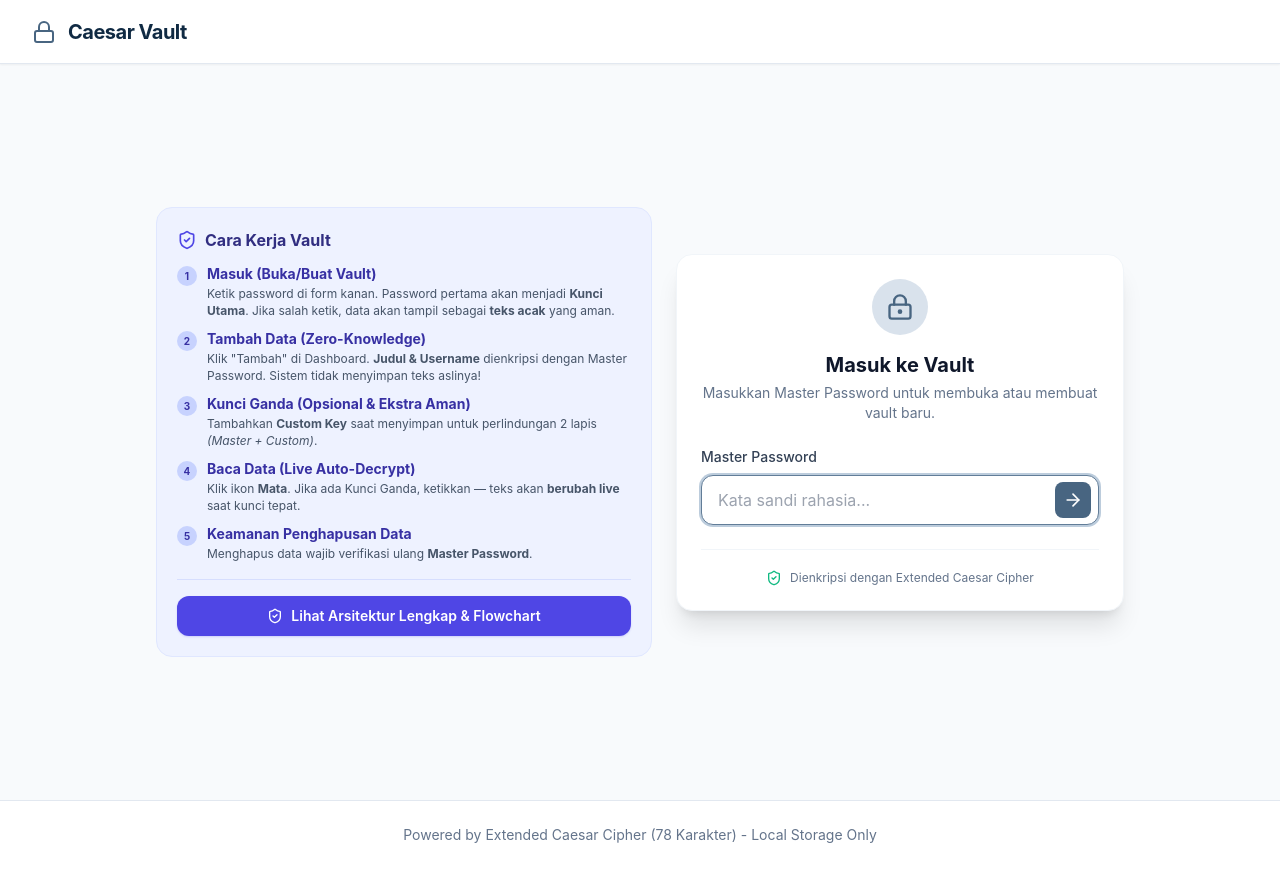
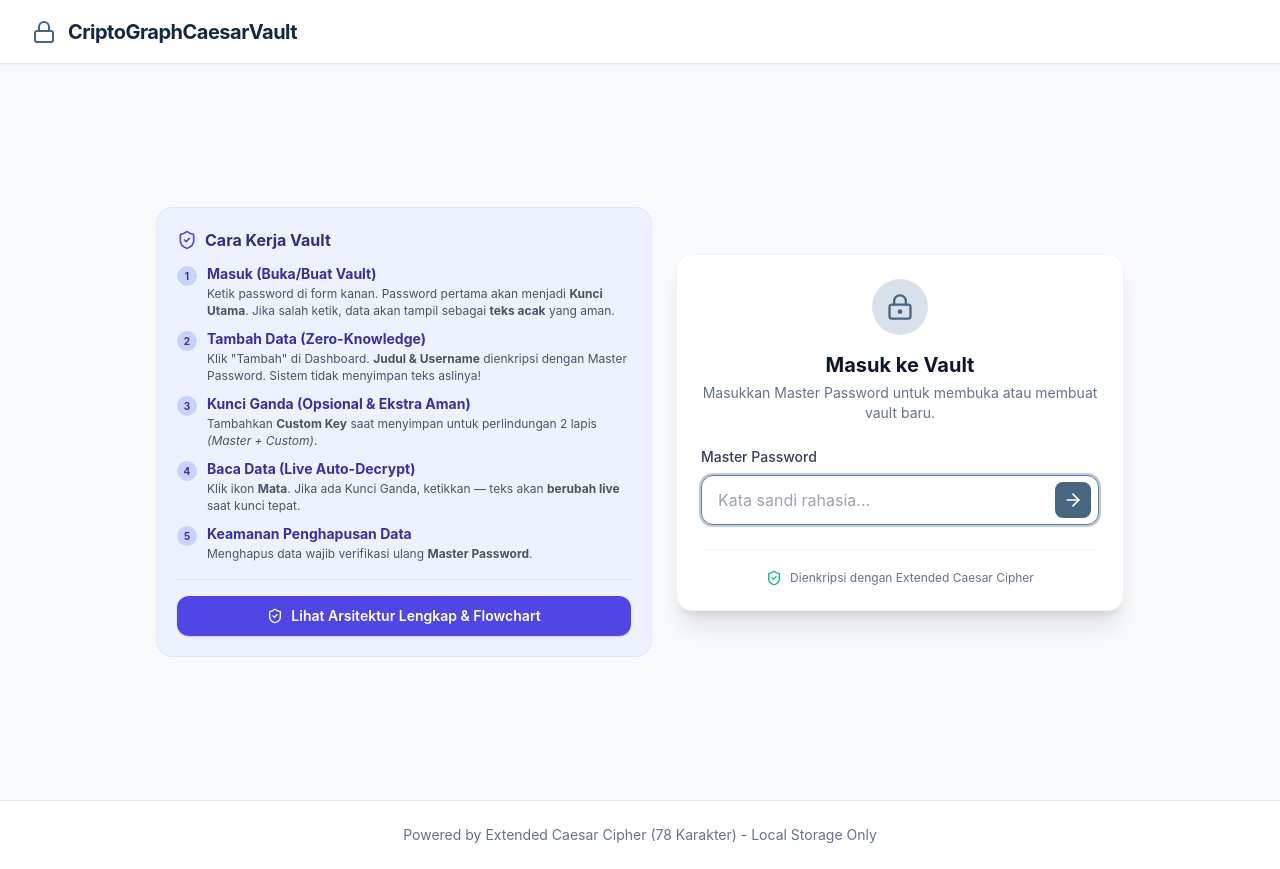
Before and after one commit to Rdevmond/Kriptografi-Extended-Caesar-Ciphed, a React (Vite) app: page / in a window 1280 px wide. Built offline with nearby package versions, Linux system fonts and the light colour scheme.

Commit message:
pengembangan v1 part 2 adjust nama web

```diff
--- a/index.html
+++ b/index.html
@@ -4,7 +4,7 @@
     <meta charset="UTF-8" />
     <link rel="icon" type="image/svg+xml" href="/favicon.svg" />
     <meta name="viewport" content="width=device-width, initial-scale=1.0" />
-    <title>extended-caesar-cipher</title>
+    <title>CriptoGraphCaesarVault</title>
   </head>
   <body>
     <div id="root"></div>
--- a/src/App.tsx
+++ b/src/App.tsx
@@ -33,7 +33,7 @@ function App() {
           <div className="flex items-center gap-3">
             <Lock className="w-6 h-6 text-primary-600" />
             <span className="font-bold text-xl text-primary-900 tracking-tight">
-              Caesar Vault
+              CriptoGraphCaesarVault
             </span>
           </div>
 
--- a/src/components/Vault/Dashboard.tsx
+++ b/src/components/Vault/Dashboard.tsx
@@ -30,7 +30,7 @@ export const Dashboard: React.FC<DashboardProps> = ({ masterKey, masterPassword,
         <div>
           <h1 className="text-2xl sm:text-3xl font-bold text-slate-900 flex items-center gap-3">
             <Lock className="w-8 h-8 text-primary-600" />
-            My Secret Vault
+            CriptoGraphCaesarVault
           </h1>
           <div className="flex items-center gap-2 mt-2">
             <p className="text-sm text-slate-500">Sesi Aktif: </p>
```
